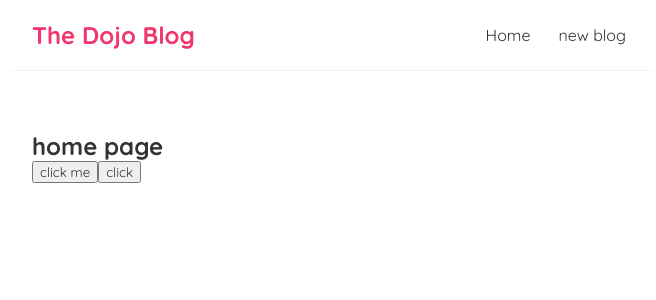
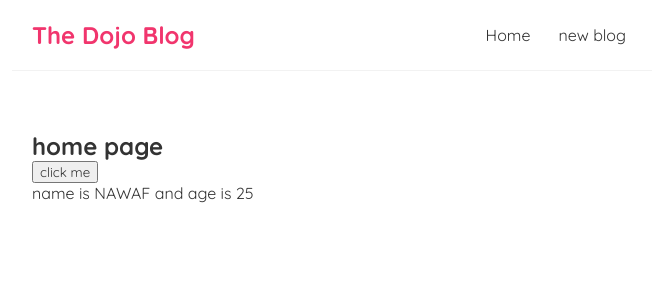
Before and after one commit to Nawaf-Helabi/react-training, a React (Create React App) app: page / in a window 1280 px wide. Shown: the top 300 px of the page, without its empty margins (308-964 px from the left). Built offline with nearby package versions, Linux system fonts and the light colour scheme.

Commit message:
tutorial-8

```diff
--- a/src/Home.js
+++ b/src/Home.js
@@ -1,17 +1,19 @@
-import React from 'react'
+import React, { useState } from 'react'
 
 const Home = () => {
-    const handleClick=(e) => {
-        console.log('hello nawaf',e);
-      }
-      const handleClickAgain=(name,e)=>{
-        console.log('hello'+name, e.target)
-      }
+    const [name, setName] = useState('NAWAF')
+    const [age,setAge]=useState(25)
+    const handleClick=() => {
+        setName('AHMED')
+        setAge(30)
+    }
+
+
   return (
     <div className='home'>
      <h2>home page</h2>
       <button onClick={handleClick}>click me</button>
-      <button onClick={(e)=>{handleClickAgain('ahmed',e)}}>click</button>
+      <p>name is {name} and age is {age}</p>
     </div>
 
   )
```
